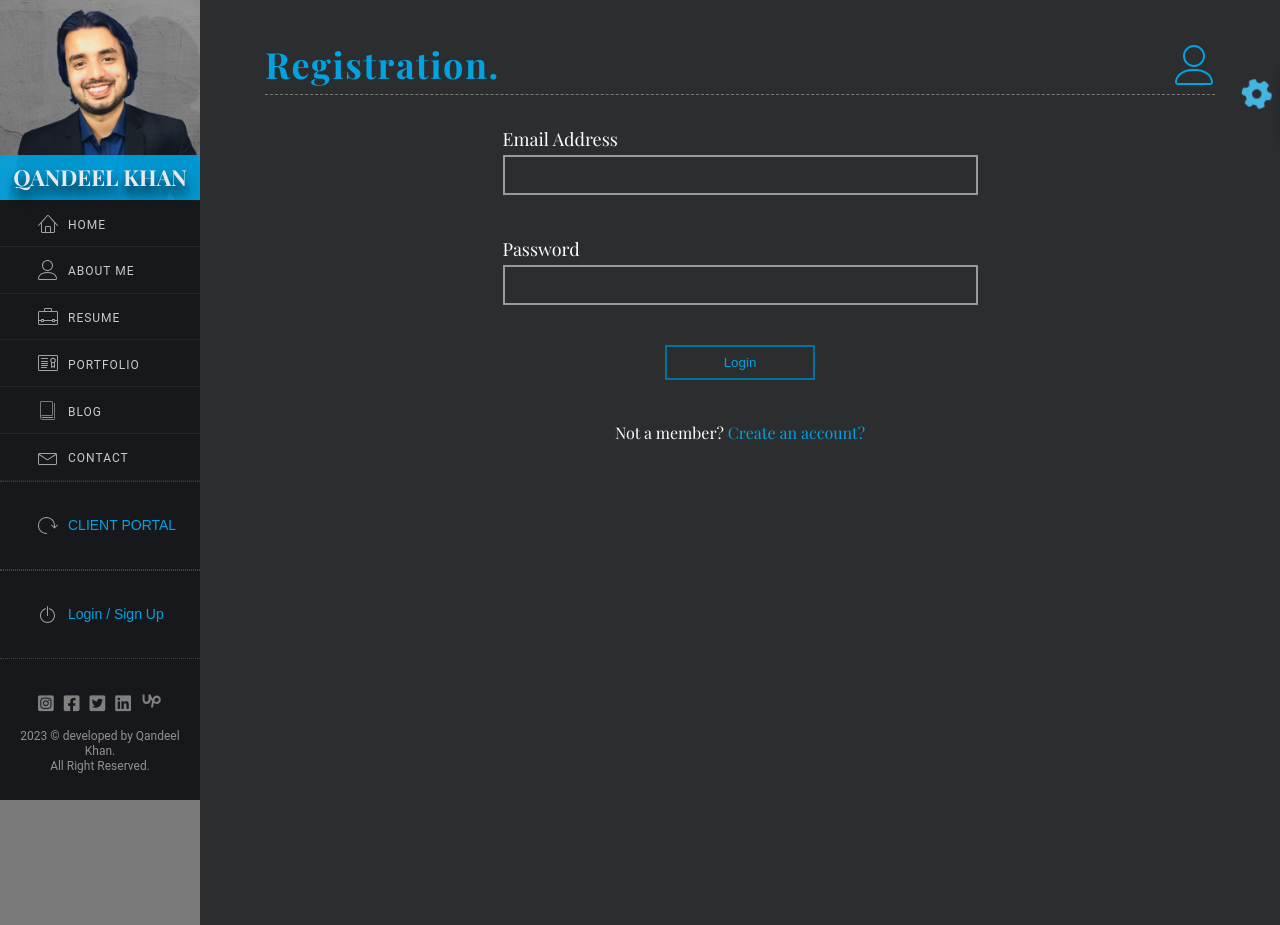
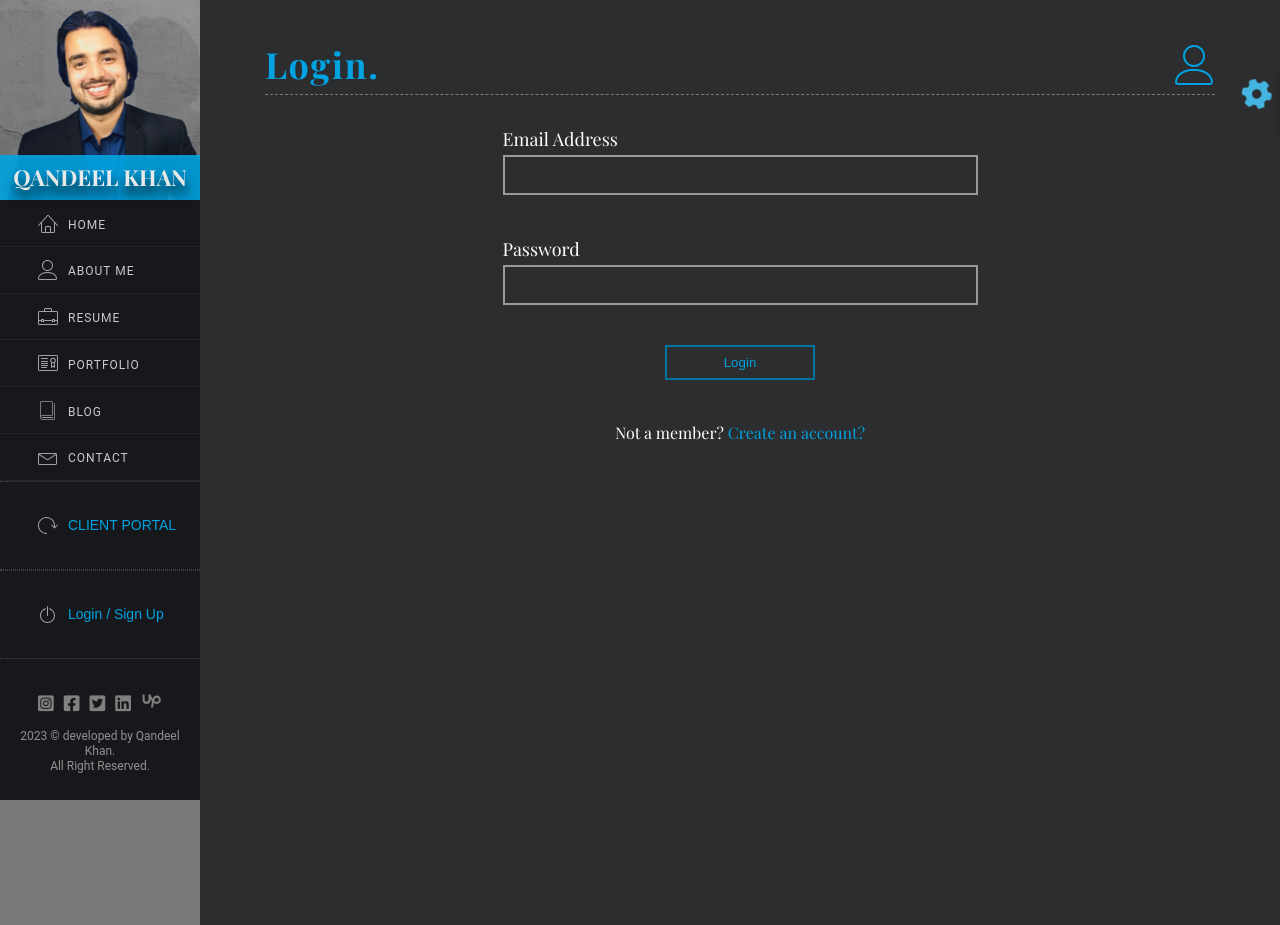
Before and after one commit to QandeelKhan/portfolio-client, a React (Create React App) app: page /login in a window 1280 px wide. Built offline with nearby package versions, Linux system fonts and the light colour scheme.

Commit message:
auto commit by py script

```diff
--- a/src/components/SideNav.tsx
+++ b/src/components/SideNav.tsx
@@ -53,14 +53,11 @@ const SideNav: React.FC = (props: any) => {
         navigate("/login");
     };
 
-    const [buttonClicked, setButtonClicked] = useState(false);
-
     const notify = () =>
         toast("oops! Please login first to open Clients Portal..");
 
     const handleClick = () => {
         if (access_token) {
-            setButtonClicked(true);
             dispatch(setClientPortalClicked(true));
             navigate("/client-portal");
         }
--- a/src/pages/About.tsx
+++ b/src/pages/About.tsx
@@ -35,7 +35,7 @@ const About: React.FC = (props: any) => {
                     <div className="about-left-info">
                         <h3 className="ui-ux-designer">
                             {/* UI/UX Designer & Developer */}
-                            Fulls-tack Engineer & Author
+                            Full-tack Engineer & Author
                         </h3>
                         <span className="uiux-dummy-text">
                             I am a Python and JavaScript developer with having
--- a/src/pages/auth/Login.tsx
+++ b/src/pages/auth/Login.tsx
@@ -28,10 +28,7 @@ const Login = () => {
                     content="width=device-width, initial-scale=1.0"
                 />
             </Helmet>
-            <PageTemplate
-                iconComponent={<AboutUserIcon />}
-                pageName="Registration."
-            >
+            <PageTemplate iconComponent={<AboutUserIcon />} pageName="Login.">
                 <LoginForm />
             </PageTemplate>
         </>
```
Also changed, not shown: src/components/icons/CPModeIcons/redo.svg (deleted).
